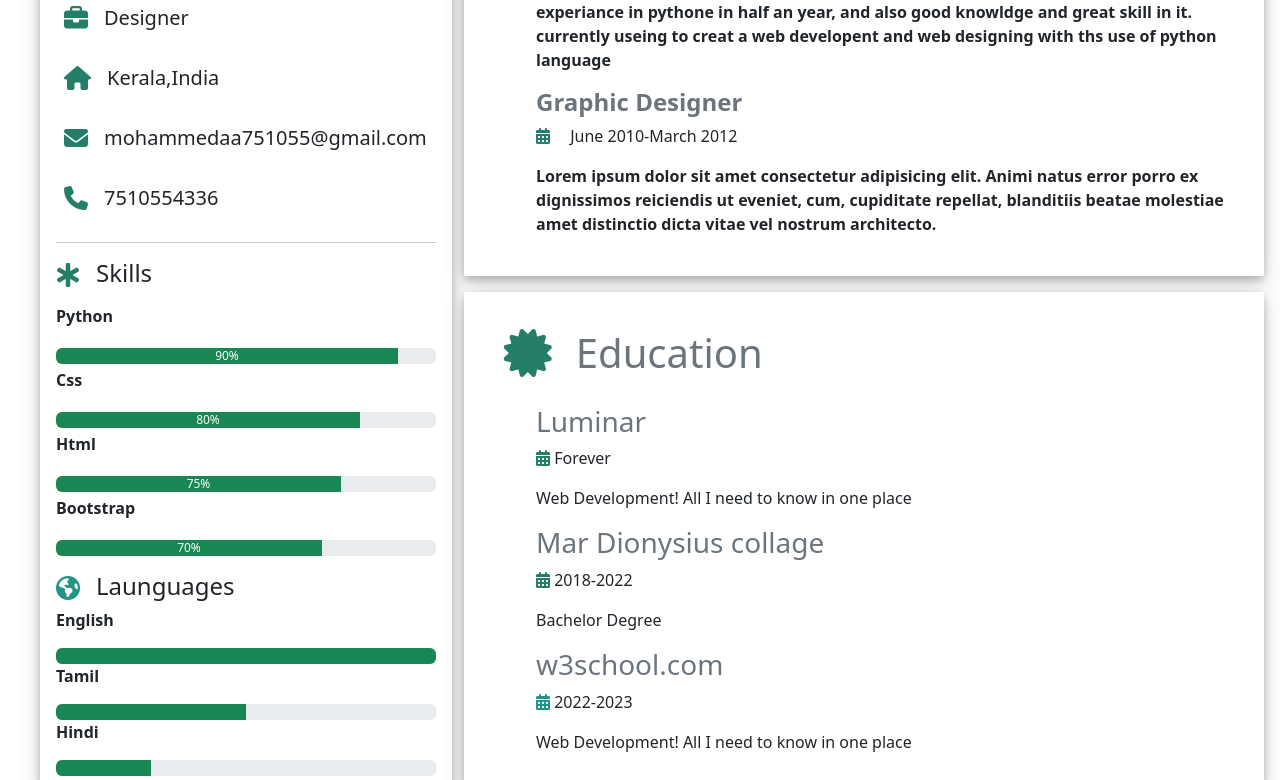
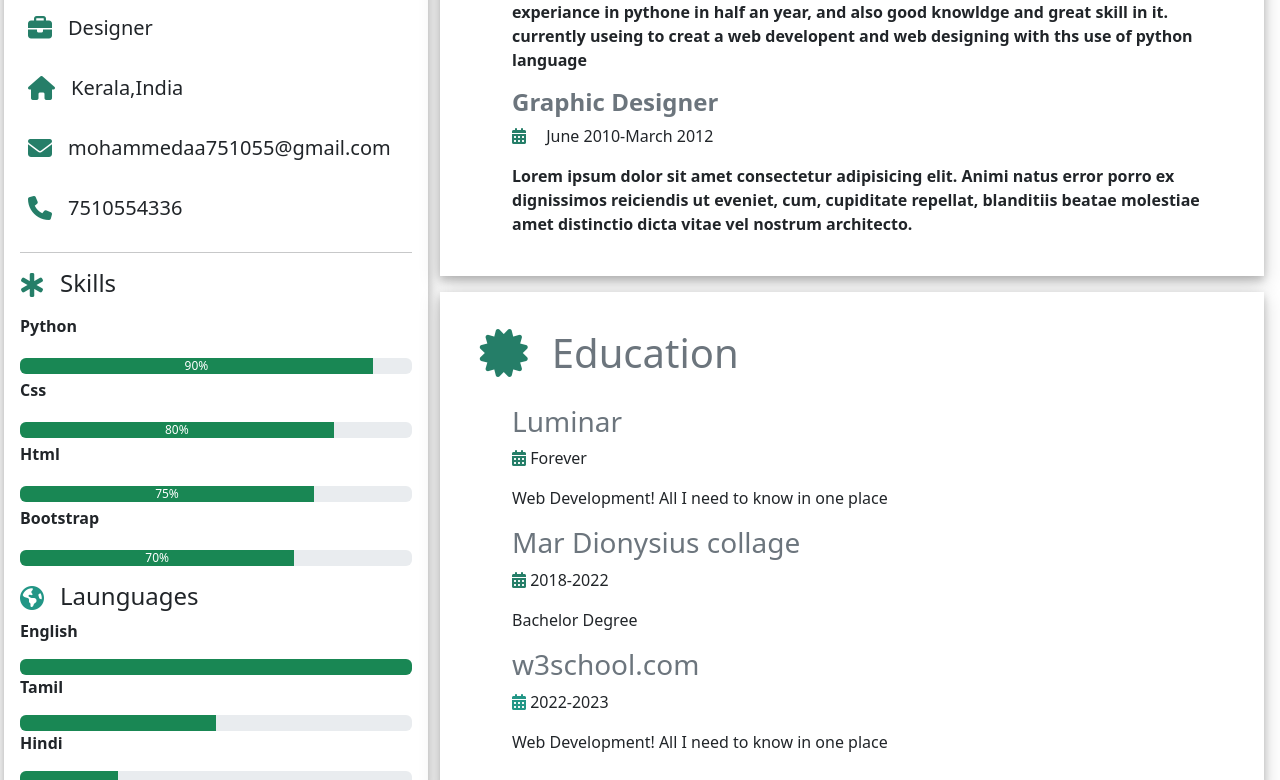
Before and after one commit to Mohammedaa2323/git_CV, a plain HTML site: page index.html in a window 1280 px wide. Shown: the part 382-1162 px from the top of the page. Drawn offline with nearby package versions, Linux system fonts and the light colour scheme.

Commit message:
fourth commit

```diff
--- a/index.html
+++ b/index.html
@@ -13,7 +13,7 @@
 </head>
 <body>
     <div class="container-fluid p-3">
-        <div class="row  ms-4">
+        <div class="row ">
             <div class="col-lg-4 col-md-4 col-12 col-1 p-lg-3 p-md-3 p-2 side1 ">
                 <div class="image">
                     <h1 class="name text-white">Mohammed A A</h1>
```
